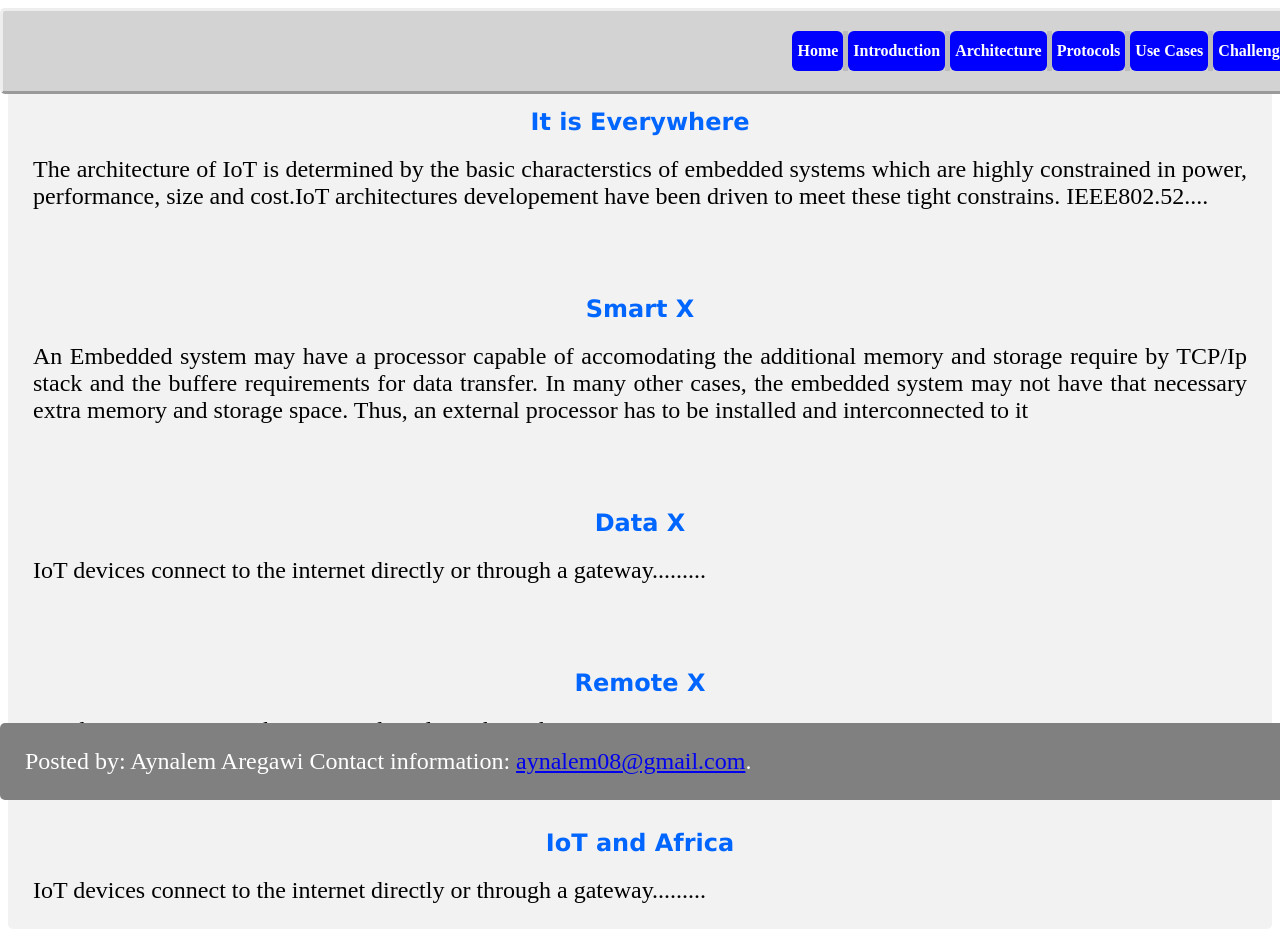
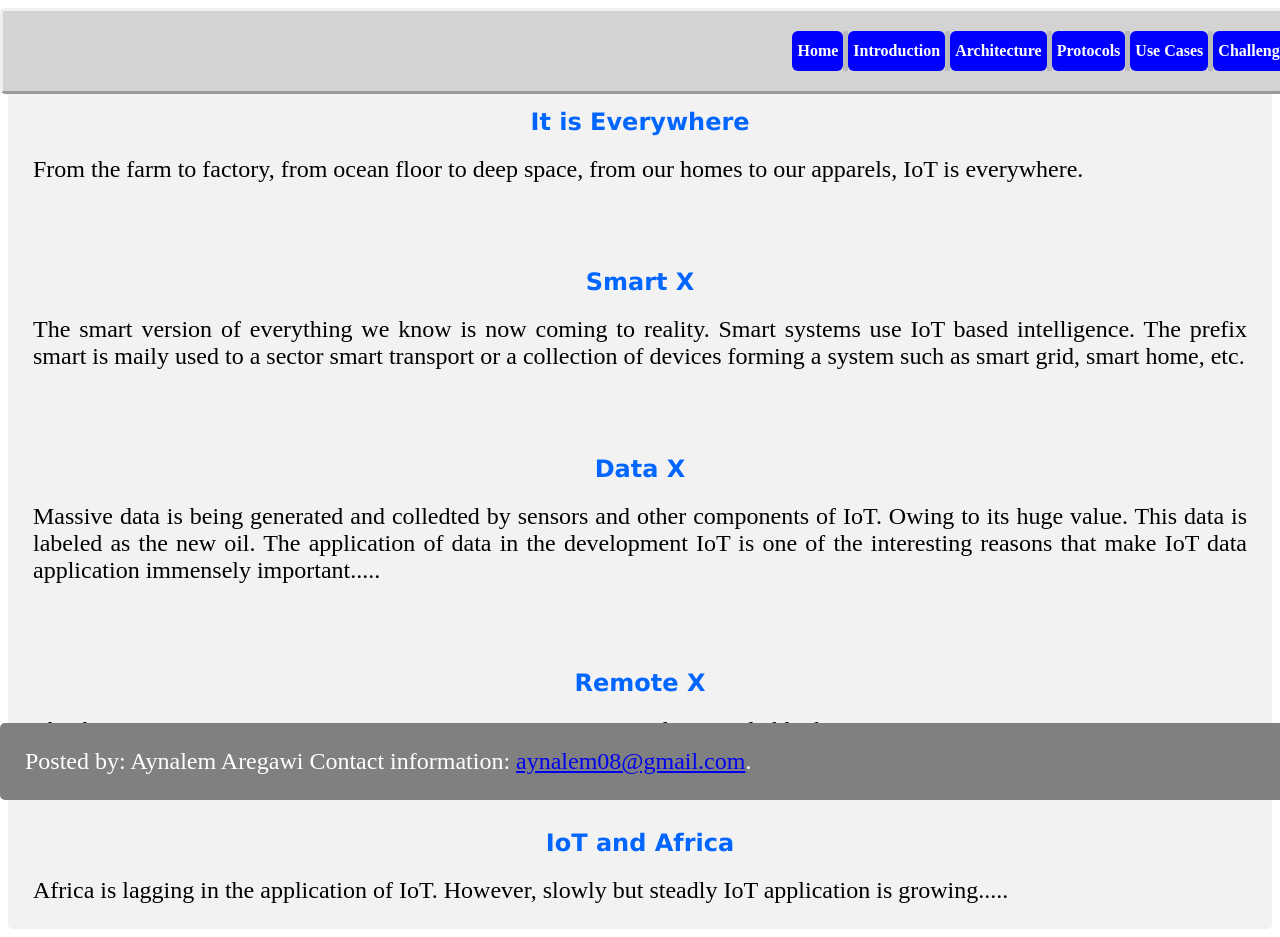
Before and after one commit to Aynalem-Aregawi/aynsite, a plain HTML site: page Appl.html in a window 1280 px wide. Drawn offline with Linux system fonts and the light colour scheme.

Commit message:
Update Appl.html

```diff
--- a/Appl.html
+++ b/Appl.html
@@ -38,20 +38,20 @@
 <div class="cont">
 
 <h2 id="Link1">It is Everywhere</h2>
-<p > The architecture of IoT is determined by the basic characterstics of embedded systems which are highly constrained in power, performance, size and cost.IoT architectures developement have been driven to meet these tight constrains. IEEE802.52.... </p>
+<p > From the farm to factory, from ocean floor to deep space, from our homes to our apparels, IoT is everywhere. </p>
 
 
 <h2 id="Link2">Smart X</h2>
-<p>An Embedded system may have a processor capable of accomodating the additional memory and storage require by TCP/Ip stack and the buffere requirements for data transfer. In many other cases, the embedded system may not have that necessary extra memory and storage space. Thus, an external processor has to be installed and interconnected to it</p>
+<p>The smart version of everything we know is now coming to reality. Smart systems use IoT based intelligence. The prefix smart is maily used to a sector smart transport or a collection of devices forming a system such as smart grid, smart home, etc.</p>
 
 <h2 id="Link3">Data X</h2>
-<p>IoT devices connect to  the internet directly or through a gateway.........</p>
+<p>Massive data is being generated and colledted by sensors and other components of IoT. Owing to its huge value. This data is labeled as the new oil. The application of data in the development IoT is one of the interesting reasons that make IoT data application immensely important.....</p>
 
 <h2 id="Link4">Remote X</h2>
-<p>IoT devices connect to  the internet directly or through a gateway.........</p>
+<p>Thanks to IoT remote operation, monitoring, etc is now easier and more reliable than ever....</p>
 
 <h2 id="Link5">IoT and Africa</h2>
-<p>IoT devices connect to  the internet directly or through a gateway.........</p>
+<p>Africa is lagging in the application of IoT. However, slowly but steadly IoT application is growing.....</p>
 
 
 
```
